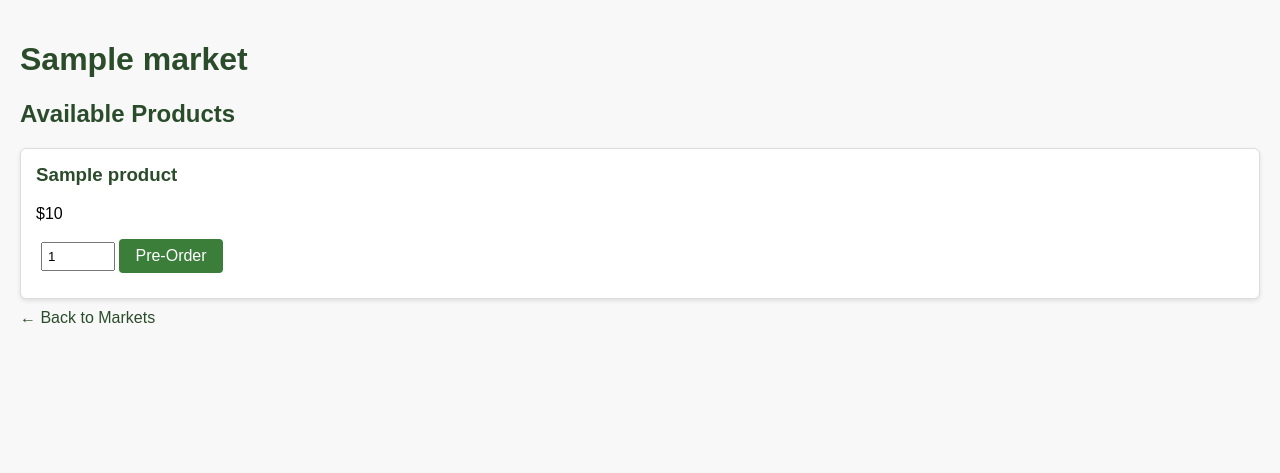
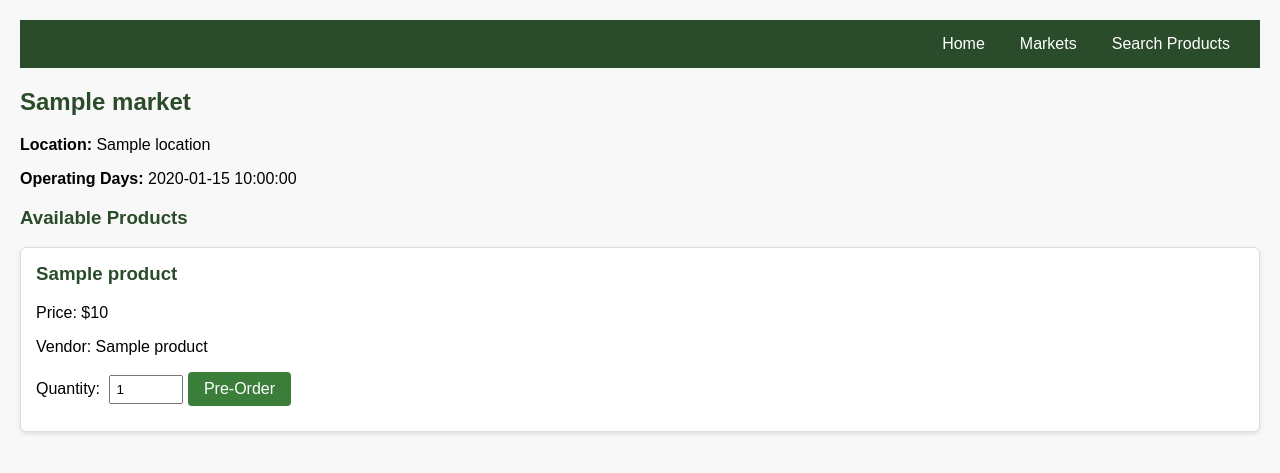
Before and after one commit to siraj013/Final-Project-MN-MarketLink, a Flask app: template templates/market_details.html in a window 1280 px wide. Shown: the top 473 px of the page. Run offline with Flask 3, Linux system fonts and the light colour scheme; the template is opened without the code that fills it: most values are stand-ins (such as "Sample title", 1, 10 or a date in 2020).

Commit message:
Update market_details.html

```diff
--- a/templates/market_details.html
+++ b/templates/market_details.html
@@ -5,26 +5,35 @@
     <link rel="stylesheet" href="/static/style.css">
 </head>
 <body>
+<header>
+    <h1>MN MarketLink</h1>
+    <nav>
+        <a href="/">Home</a>
+        <a href="/markets">Markets</a>
+        <a href="/search">Search Products</a>
+    </nav>
+</header>
 
-<h1>{{ market.market_name }}</h1>
+<h2>{{ market.market_name }}</h2>
+<p><strong>Location:</strong> {{ market.location }}</p>
+<p><strong>Operating Days:</strong> {{ market.date }}</p>
 
-<h2>Available Products</h2>
+<h3>Available Products</h3>
 
 {% for p in products %}
 <div class="product-card">
     <h3>{{ p.product_name }}</h3>
-    <p>${{ p.price }}</p>
+    <p>Price: ${{ p.price }}</p>
+    <p>Vendor: {{ p.vendor_name }}</p>
 
     <form method="POST" action="/order">
         <input type="hidden" name="product_id" value="{{ p.product_id }}">
         <input type="hidden" name="customer_id" value="1"> <!-- Demo -->
-        <input type="number" name="quantity" value="1" min="1">
+        <label>Quantity: <input type="number" name="quantity" value="1" min="1"></label>
         <button type="submit">Pre-Order</button>
     </form>
 </div>
 {% endfor %}
 
-<a href="/markets">← Back to Markets</a>
-
 </body>
 </html>
```
